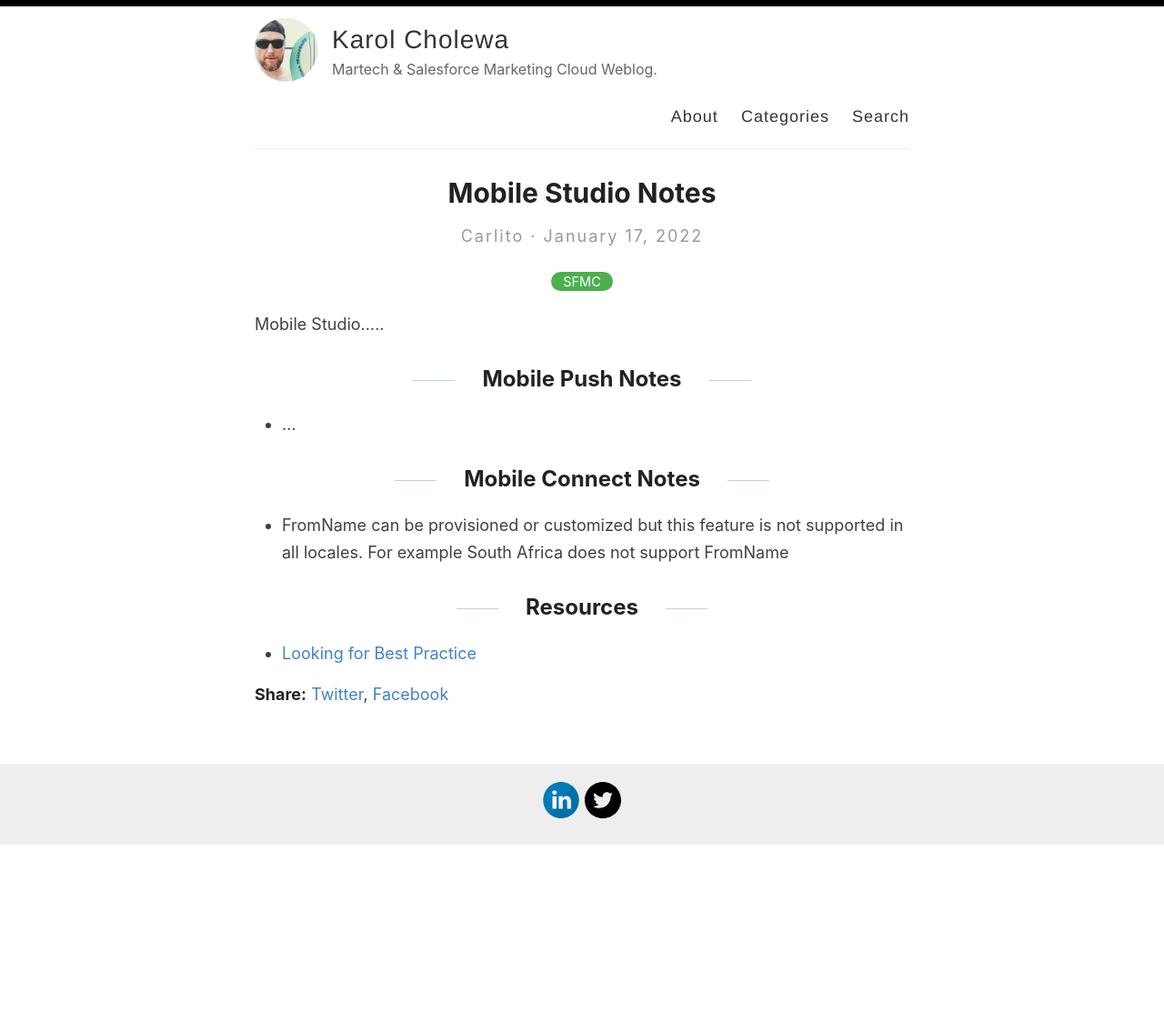
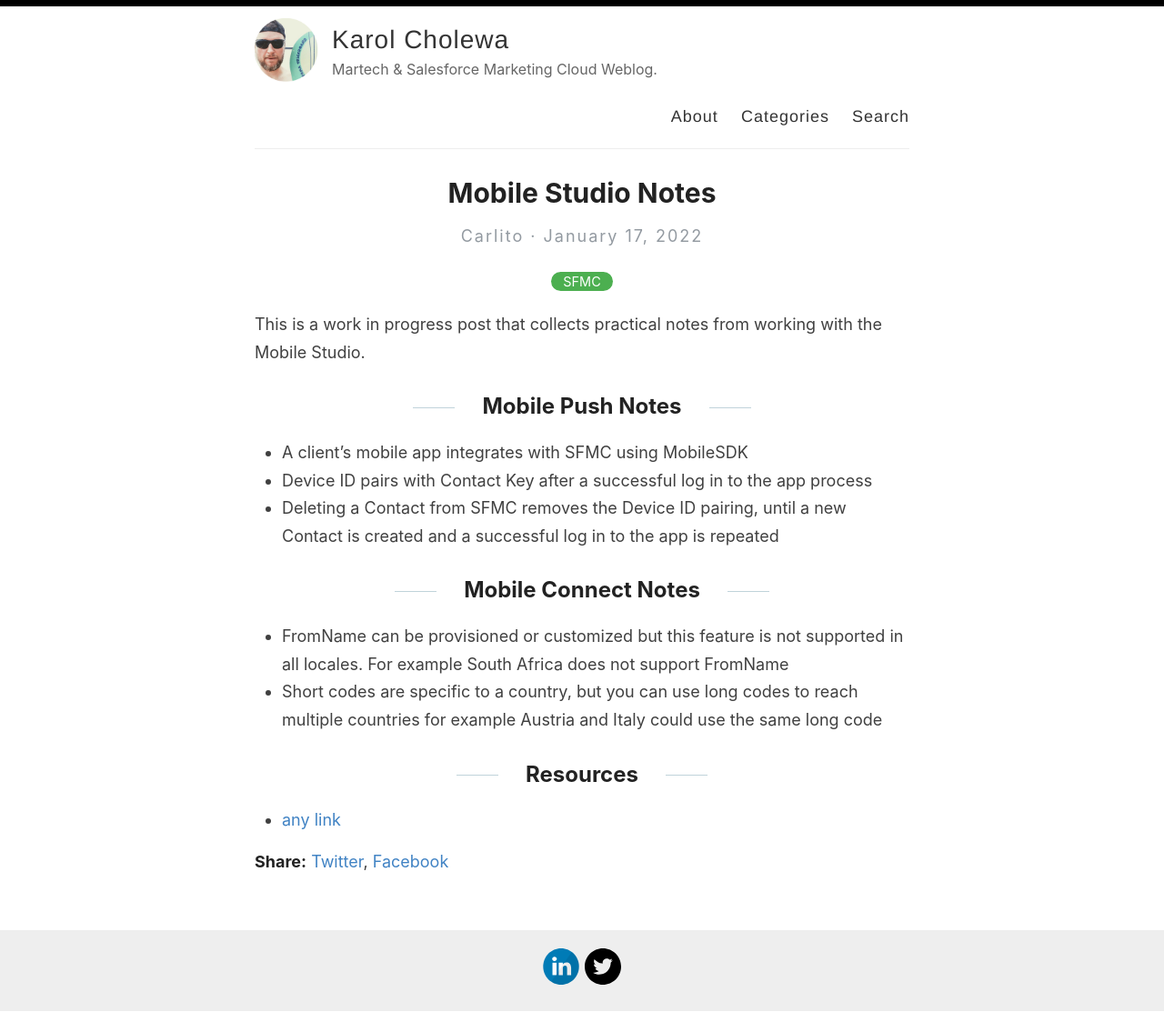
Before and after one commit to karolcholewa/blog, a Jekyll site: the page built from _posts/2022-01-17-mobile-connect-notes.md, in a window 1280 px wide. Shown: the whole page at 91% size. Built offline with Jekyll 4.4.1, drawn with Linux system fonts in a browser that asks for light colours; before the commit the page ends 930 px from its top, so only the background shows below that.

Commit message:
post udpate and new post

```diff
--- a/_posts/2022-01-17-mobile-connect-notes.md
+++ b/_posts/2022-01-17-mobile-connect-notes.md
@@ -4,14 +4,17 @@ title: "Mobile Studio Notes"
 categories: [SFMC]
 ---
 
-Mobile Studio.....
+This is a work in progress post that collects practical notes from working with the Mobile Studio.
 
 ## Mobile Push Notes
-*   ...
+*   A client's mobile app integrates with SFMC using MobileSDK
+*   Device ID pairs with Contact Key after a successful log in to the app process
+*   Deleting a Contact from SFMC removes the Device ID pairing, until a new Contact is created and a successful log in to the app is repeated
 
 ## Mobile Connect Notes
 *   FromName can be provisioned or customized but this feature is not supported in all locales. For example South Africa does not support FromName
+*   Short codes are specific to a country, but you can use long codes to reach multiple countries for example Austria and Italy could use the same long code
 
 
 ## Resources
-*   [Looking for Best Practice](https://trailhead.salesforce.com/trailblazer-community/feed/0D54V00007H9p00)
+*   [any link](www.example.com)
```
Also changed, not shown: _posts/2019-01-23-emailmarketing-resources.md (+2 -1 lines).
